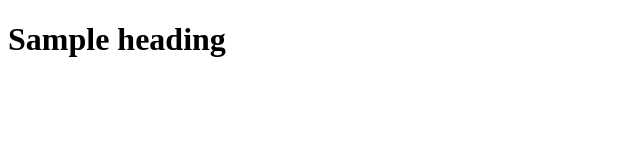
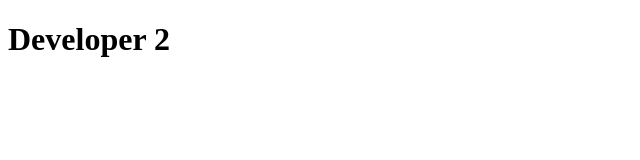
Before and after one commit to juner-pagal/sample-git-repo, a plain HTML site: page index.html in a window 1280 px wide. Shown: the whole page, without its empty margins (0-640 px from the left). Drawn offline with Linux system fonts and the light colour scheme.

```diff
--- a/index.html
+++ b/index.html
@@ -6,6 +6,6 @@
     <title>Sample HTML file of Juner</title>
 </head>
 <body>
-    <h1>Sample heading</h1>
+    <h1>Developer 2</h1>
 </body>
 </html>
```
